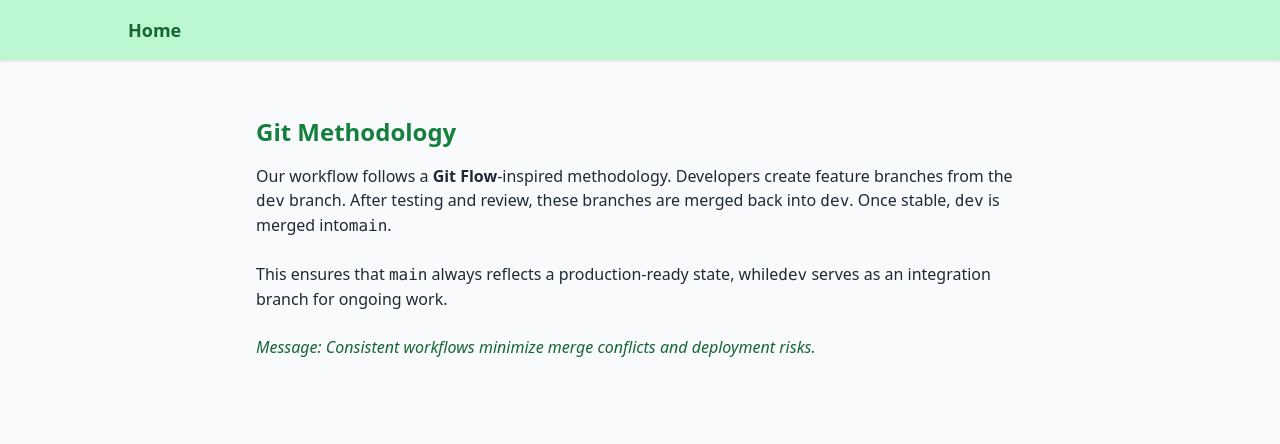
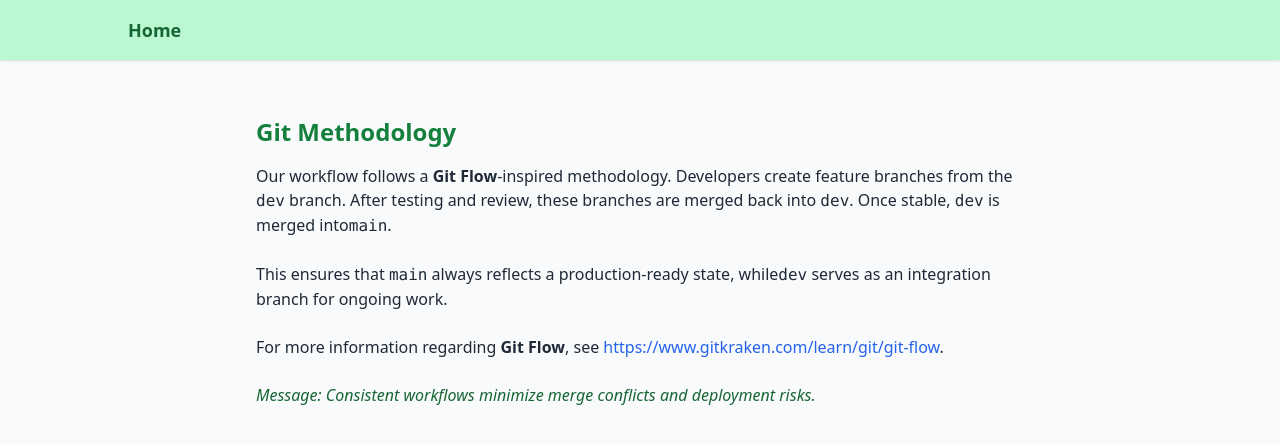
Before and after one commit to Weppman/SDP-DocumentationSite, a React (Create React App) app: page /git-methodology in a window 1280 px wide. Shown: the top 444 px of the page. Built offline with nearby package versions, Linux system fonts and the light colour scheme.

Commit message:
Added a link source for further reading on Git Flow methodology

```diff
--- a/src/pages/GitMethodology.js
+++ b/src/pages/GitMethodology.js
@@ -12,6 +12,16 @@ function GitMethodology() {
         This ensures that <code>main</code> always reflects a production-ready state, while
         <code>dev</code> serves as an integration branch for ongoing work.
       </p>
+      <p className="mb-6">
+        For more information regarding <strong>Git Flow</strong>, see <a
+          href="https://www.gitkraken.com/learn/git/git-flow"
+          className="text-blue-600 hover:underline hover:text-blue-800 transition-colors"
+          target="_blank"
+          rel="noopener noreferrer"
+        >
+          https://www.gitkraken.com/learn/git/git-flow
+        </a>.
+      </p>
       <p className="italic text-green-800">
         Message: Consistent workflows minimize merge conflicts and deployment risks.
       </p>
```
